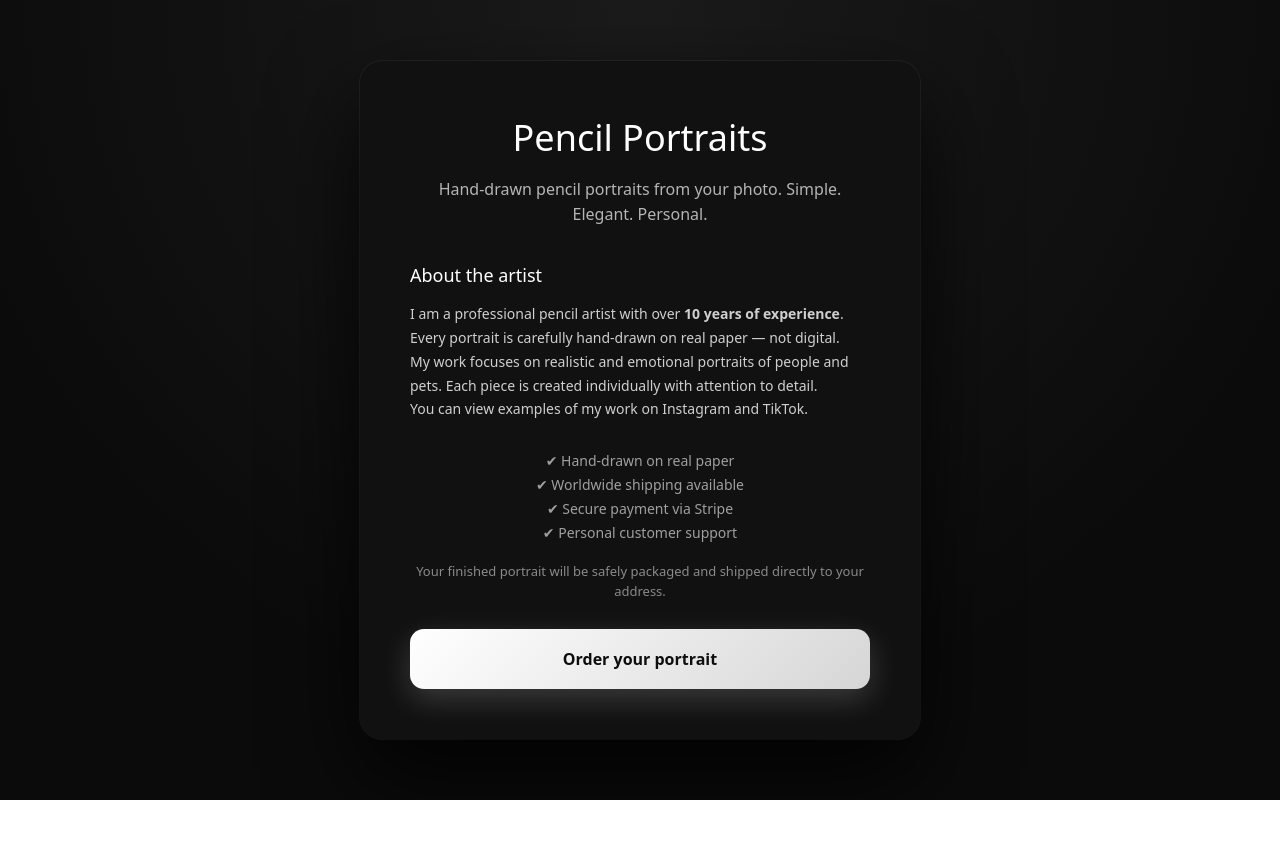
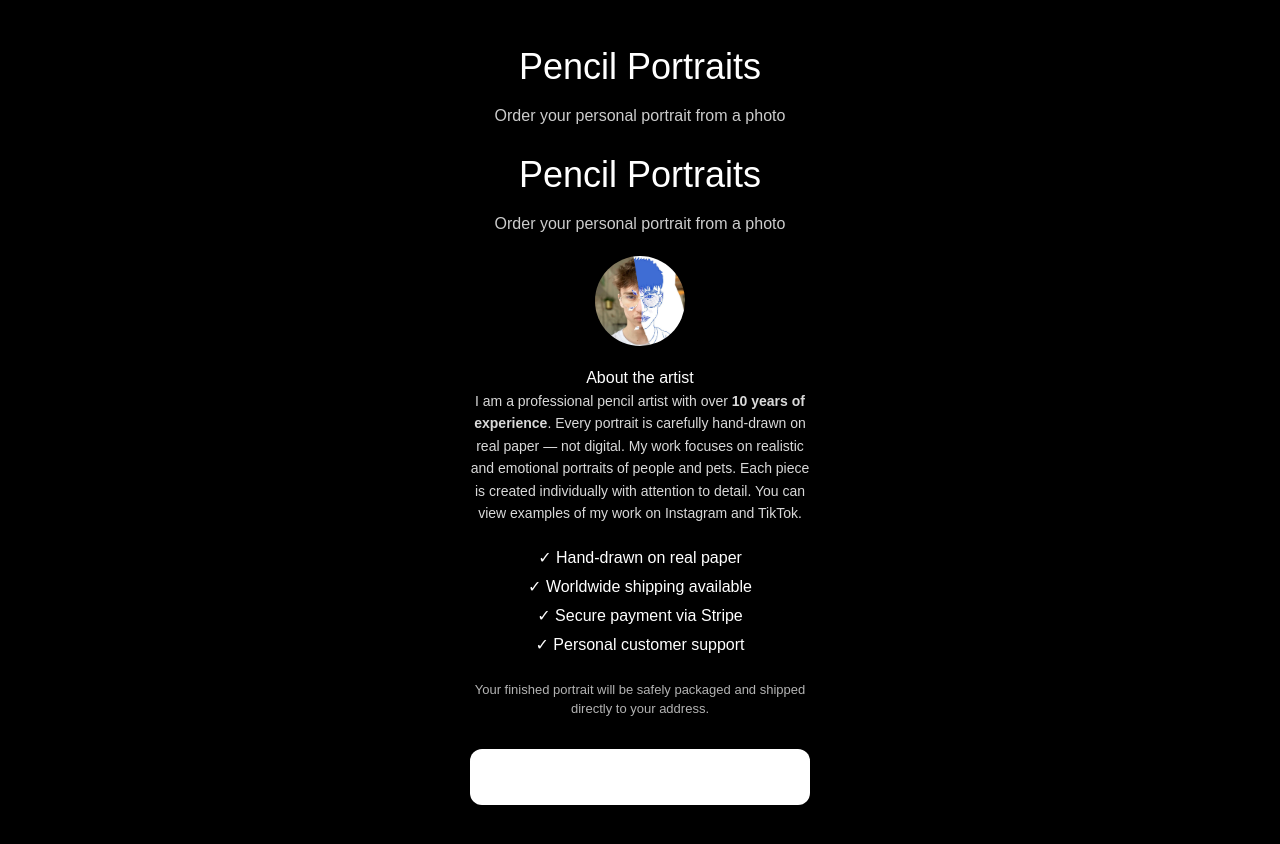
Before and after one commit to sainaimark-star/sainai, a Next.js app: page / in a window 1280 px wide. Before the commit the page ends 800 px from the top, so only its background shows below. Built offline with nearby package versions, Linux system fonts and the light colour scheme.

Commit message:
Add files via upload

```diff
--- a/src/app/page.js
+++ b/src/app/page.js
@@ -1,128 +1,116 @@
-export default function HomePage() {
+"use client";
+
+export default function Home() {
   return (
-    <main style={wrapper}>
+    <div style={page}>
       <div style={card}>
+
         <h1 style={title}>Pencil Portraits</h1>
+        <p style={subtitle}>Order your personal portrait from a photo</p>
+<h1 style={title}>Pencil Portraits</h1>
+<p style={subtitle}>Order your personal portrait from a photo</p>
 
-        <p style={subtitle}>
-          Hand-drawn pencil portraits from your photo.
-          Simple. Elegant. Personal.
+<img
+  src="/avatar.jpg"
+  style={{
+    width: 90,
+    height: 90,
+    borderRadius: "50%",
+    objectFit: "cover",
+    margin: "20px auto",
+    display: "block",
+  }}
+/>
+
+        <h3>About the artist</h3>
+
+        <p style={text}>
+          I am a professional pencil artist with over <b>10 years of experience</b>.
+          Every portrait is carefully hand-drawn on real paper — not digital.
+          My work focuses on realistic and emotional portraits of people and pets.
+          Each piece is created individually with attention to detail.
+          You can view examples of my work on Instagram and TikTok.
         </p>
 
-        {/* ABOUT */}
-
-        <div style={about}>
-          <h2 style={sectionTitle}>About the artist</h2>
-
-          <p>
-            I am a professional pencil artist with over <strong>10 years of experience</strong>.
-            Every portrait is carefully hand-drawn on real paper — not digital.
-          </p>
-
-          <p>
-            My work focuses on realistic and emotional portraits of people and pets.
-            Each piece is created individually with attention to detail.
-          </p>
-
-          <p>
-            You can view examples of my work on Instagram and TikTok.
-          </p>
+        <div style={list}>
+          ✓ Hand-drawn on real paper<br/>
+          ✓ Worldwide shipping available<br/>
+          ✓ Secure payment via Stripe<br/>
+          ✓ Personal customer support
         </div>
 
-        {/* TRUST */}
-
-        <div style={trust}>
-          ✔ Hand-drawn on real paper<br />
-          ✔ Worldwide shipping available<br />
-          ✔ Secure payment via Stripe<br />
-          ✔ Personal customer support
-        </div>
-
-        <p style={shipping}>
+        <p style={footer}>
           Your finished portrait will be safely packaged and shipped directly to your address.
         </p>
 
-        {/* ORDER BUTTON AT BOTTOM */}
+        <button style={button} onClick={() => window.location.href="/order"}>
+          Order your portrait
+        </button>
 
-        <a href="/order">
-          <button style={button}>Order your portrait</button>
-        </a>
       </div>
-    </main>
+    </div>
   );
 }
 
-/* STYLES */
+/* styles */
 
-const wrapper = {
+const page = {
   minHeight: "100vh",
-  background: "radial-gradient(circle at top,#1b1b1b 0%,#0b0b0b 70%)",
+  background: "#000",
   display: "flex",
+  justifyContent: "center",
   alignItems: "center",
-  justifyContent: "center",
-  padding: "30px",
-  fontFamily: "system-ui",
-  color: "#eaeaea",
 };
 
 const card = {
-  maxWidth: "560px",
-  width: "100%",
-  background: "#111",
-  padding: "50px",
-  borderRadius: "22px",
+  maxWidth: 420,
+  padding: 40,
   textAlign: "center",
-  boxShadow: "0 0 0 1px rgba(255,255,255,.05), 0 40px 90px rgba(0,0,0,.8)",
+  color: "white",
 };
 
 const title = {
-  fontSize: "36px",
-  marginBottom: "12px",
-  color: "white",
+  fontSize: 36,
+  marginBottom: 10,
 };
 
 const subtitle = {
-  color: "#b5b5b5",
-  lineHeight: "1.6",
-  marginBottom: "32px",
+  opacity: 0.8,
+  marginBottom: 20,
 };
 
-const sectionTitle = {
-  fontSize: "18px",
-  marginBottom: "12px",
-  color: "#fff",
+const avatar = {
+  width: 120,
+  height: 120,
+  borderRadius: "50%",
+  margin: "20px auto",
+  objectFit: "cover",
 };
 
-const about = {
-  textAlign: "left",
-  fontSize: "14px",
-  lineHeight: "1.7",
-  color: "#cfcfcf",
-  marginBottom: "28px",
+const text = {
+  fontSize: 14,
+  lineHeight: "1.6",
+  opacity: 0.85,
 };
 
-const trust = {
-  marginBottom: "18px",
-  color: "#9f9f9f",
-  fontSize: "14px",
-  lineHeight: "1.7",
+const list = {
+  marginTop: 20,
+  lineHeight: "1.8",
 };
 
-const shipping = {
-  fontSize: "13px",
-  color: "#8a8a8a",
-  marginBottom: "28px",
+const footer = {
+  marginTop: 20,
+  fontSize: 13,
+  opacity: 0.7,
 };
 
 const button = {
+  marginTop: 30,
   width: "100%",
-  padding: "18px",
-  borderRadius: "14px",
+  padding: 16,
+  fontSize: 16,
+  background: "white",
   border: "none",
-  background: "linear-gradient(135deg,#fff,#d6d6d6)",
-  color: "#0e0e0e",
-  fontSize: "16px",
-  fontWeight: "600",
+  borderRadius: 12,
   cursor: "pointer",
-  boxShadow: "0 10px 30px rgba(255,255,255,.18)",
 };
```
Also changed, not shown: public/avatar.jpg (added).
